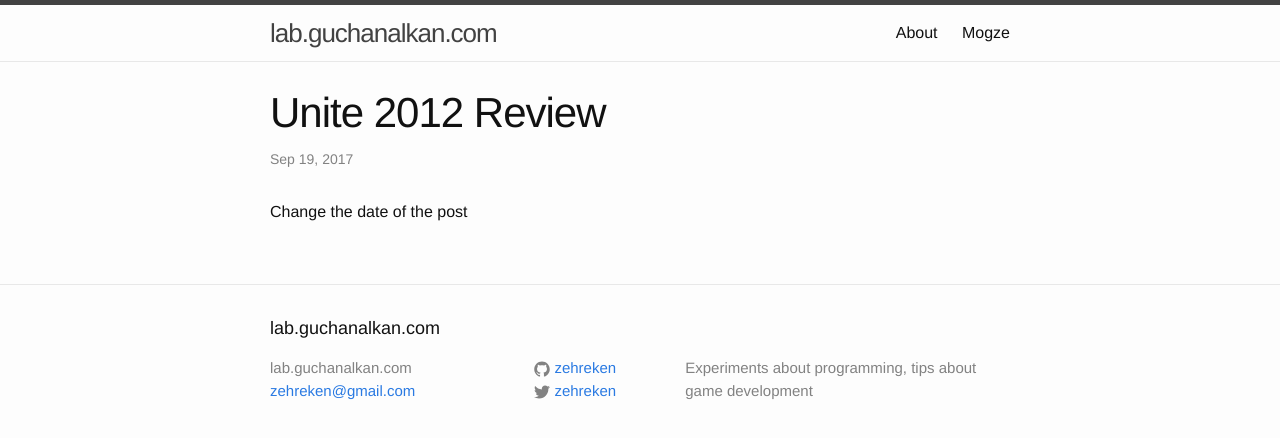
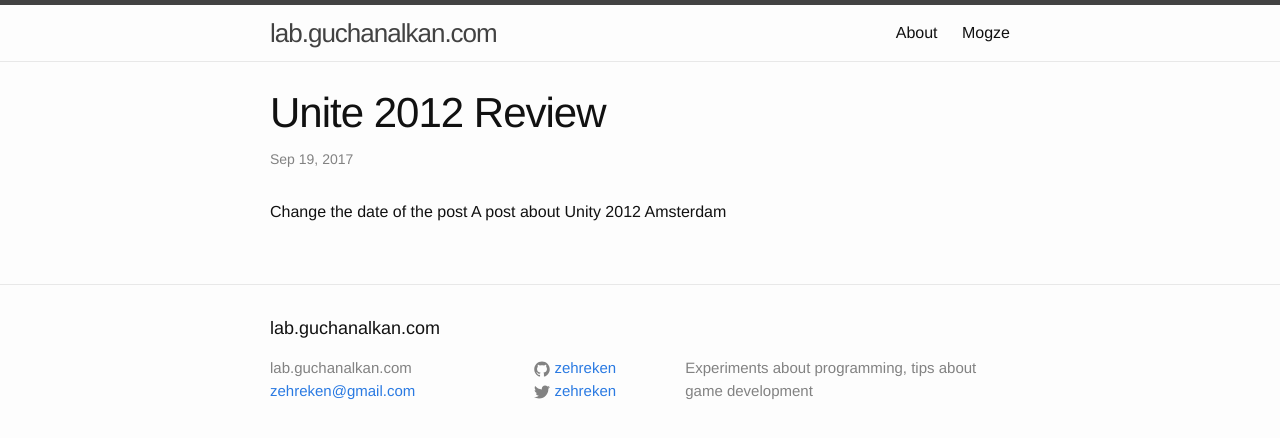
Before and after one commit to zehreken/zehreken.github.io, a Jekyll site: the page built from _posts/2017-09-19-unite-2012-review.markdown, in a window 1280 px wide. Shown: the top 438 px of the page. Built offline with Jekyll 4.4.1, drawn with Linux system fonts in a browser that asks for light colours.

Commit message:
Update post

```diff
--- a/_posts/2017-09-19-unite-2012-review.markdown
+++ b/_posts/2017-09-19-unite-2012-review.markdown
@@ -4,3 +4,4 @@ title: Unite 2012 Review
 ---
 
 Change the date of the post
+A post about Unity 2012 Amsterdam
```
